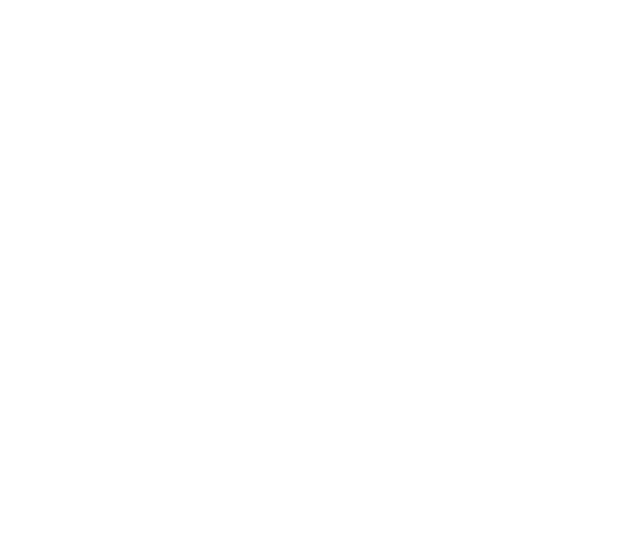
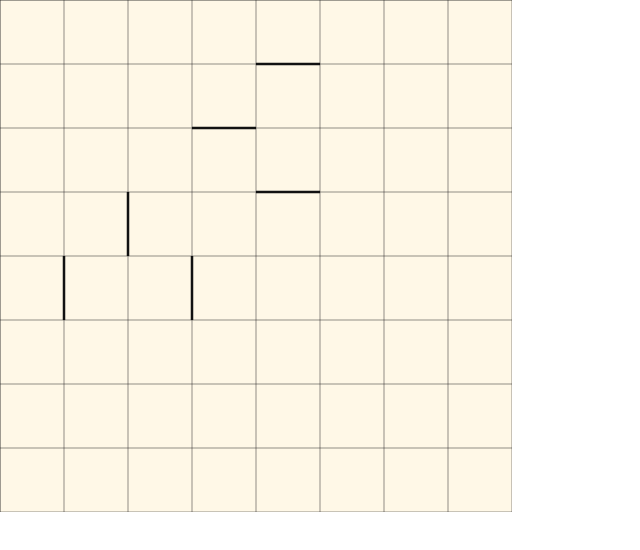
Before and after one commit to jessechen/frictionless, a plain HTML site: page index.html in a window 1280 px wide. Shown: the whole page, without its empty margins (0-640 px from the left). Drawn offline with Linux system fonts and the light colour scheme.

Commit message:
Draw grid and walls

```diff
--- a/frictionless.css
+++ b/frictionless.css
@@ -3,3 +3,9 @@ body {
     margin: 0;
     font-family: Seravek, 'Gill Sans Nova', Ubuntu, Calibri, 'DejaVu Sans', source-sans-pro, sans-serif;
 }
+
+#content {
+    height: 512px;
+    width: 512px;
+    background-color: #fff8e7;
+}
--- a/frictionless.js
+++ b/frictionless.js
@@ -1 +1,48 @@
-console.log('It works!');
+document.addEventListener("DOMContentLoaded", () => {
+    init();
+});
+
+const verticalWalls = [[2, 3], [1, 4], [3, 4]];
+const horizontalWalls = [[3, 2], [4, 1], [4, 3]];
+const GRID_SIZE = 8;
+const RESOLUTION = 1024;
+const CELL_SIZE = RESOLUTION / GRID_SIZE;
+const SVG_NS = "http://www.w3.org/2000/svg";
+const players = [[2, 2]];
+
+function init() {
+    const canvas = document.getElementById("content");
+    drawGrid(canvas);
+    drawWalls(canvas);
+}
+
+function drawGrid(canvas) {
+    let gridPath = `M${RESOLUTION} 0H0v${RESOLUTION}`; // outer edge
+    for (let x = 0; x <= GRID_SIZE; x++) {
+        gridPath += `M${x * CELL_SIZE} 0v${RESOLUTION}`; // vertical lines
+    }
+    for (let y = 0; y <= GRID_SIZE; y++) {
+        gridPath += `M0 ${y * CELL_SIZE}h${RESOLUTION}`; // horizontal lines
+    }
+    const pathEl = document.createElementNS(SVG_NS, "path");
+    pathEl.setAttribute("d", gridPath);
+    pathEl.setAttribute("stroke", "#222");
+    pathEl.setAttribute("fill", "none");
+    canvas.appendChild(pathEl);
+}
+
+function drawWalls(canvas) {
+    let wallPath = "";
+    for (let verticalWall of verticalWalls) {
+        wallPath += `M${verticalWall[0] * CELL_SIZE} ${verticalWall[1] * CELL_SIZE}v${CELL_SIZE}`;
+    }
+    for (let horizontalWall of horizontalWalls) {
+        wallPath += `M${horizontalWall[0] * CELL_SIZE} ${horizontalWall[1] * CELL_SIZE}h${CELL_SIZE}`;
+    }
+    const pathEl = document.createElementNS(SVG_NS, "path");
+    pathEl.setAttribute("d", wallPath);
+    pathEl.setAttribute("stroke", "#111");
+    pathEl.setAttribute("stroke-width", "5");
+    pathEl.setAttribute("fill", "none");
+    canvas.appendChild(pathEl);
+}
--- a/index.html
+++ b/index.html
@@ -6,6 +6,10 @@
     <title>frictionless</title>
 </head>
 <body>
+<main>
+    <svg id="content" viewBox="0 0 1024 1024" xmlns="http://www.w3.org/2000/svg">
+    </svg>
+</main>
 <script defer src="frictionless.js"></script>
 </body>
 </html>
```
